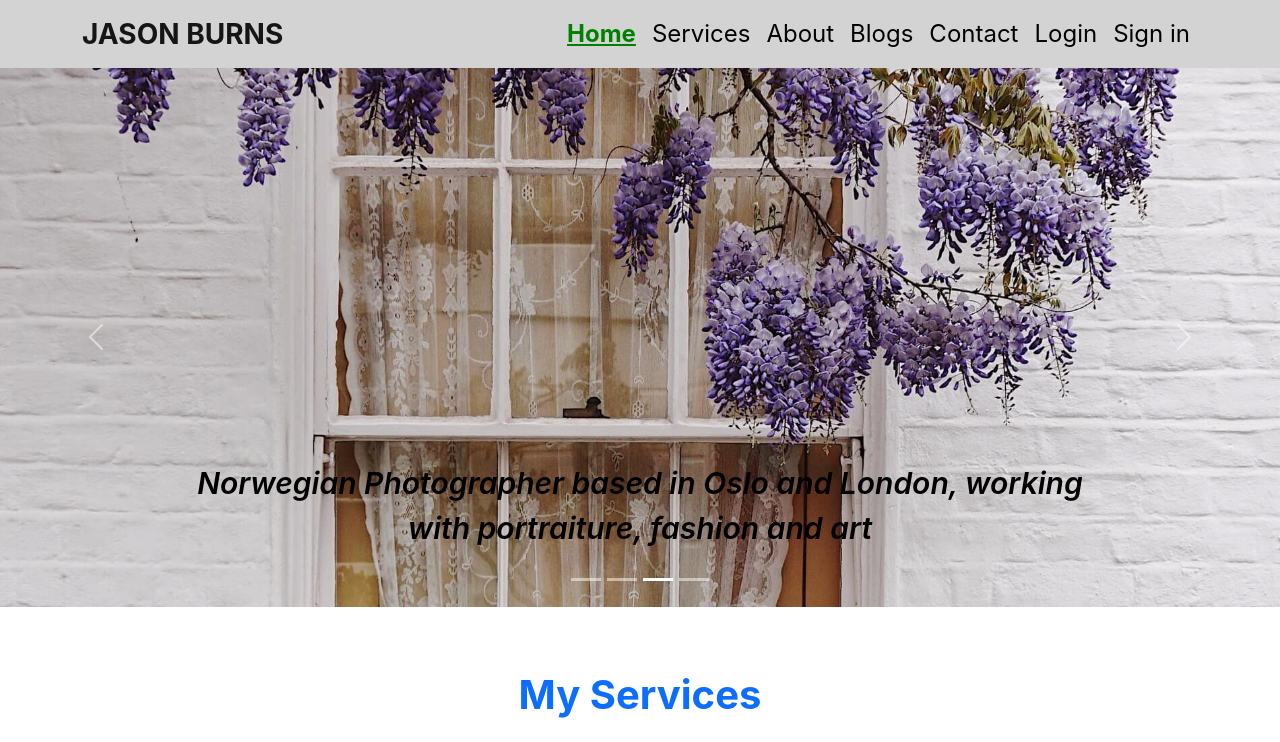
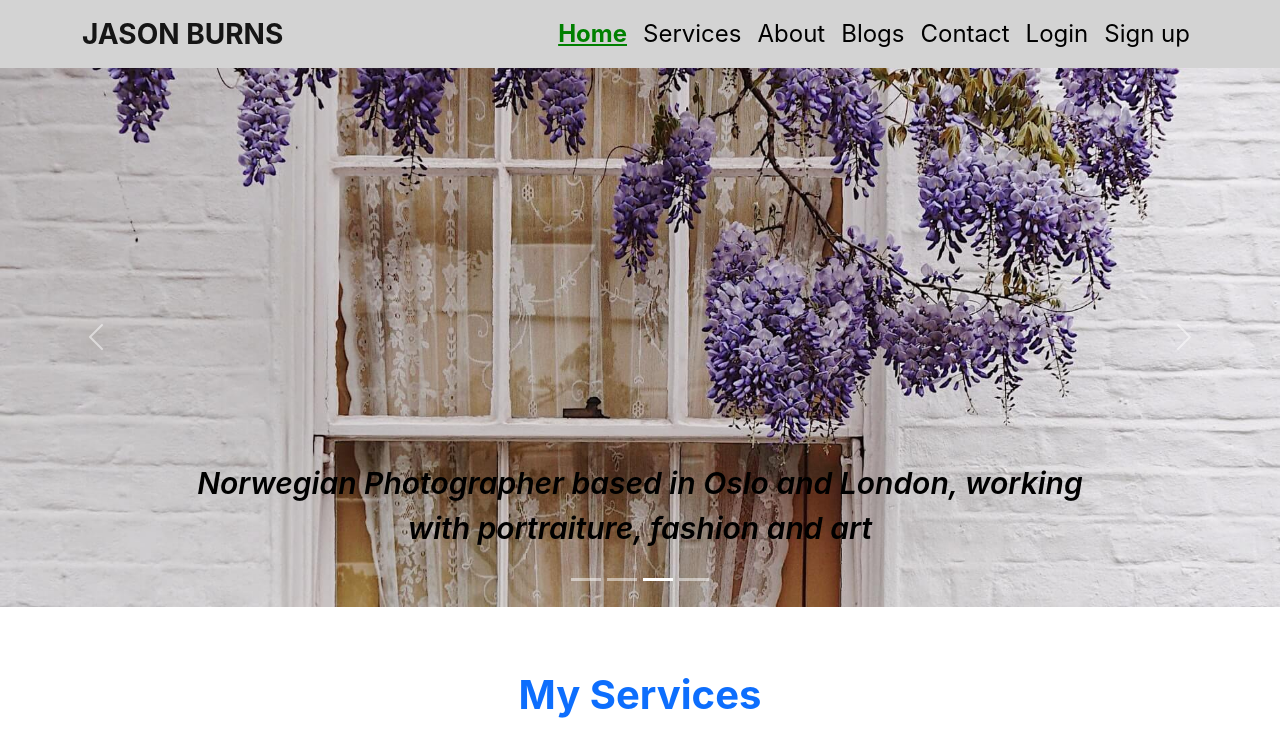
Before and after one commit to fabrazzak/Genius-photography-service, a React (Create React App) app: page / in a window 1280 px wide. Shown: the top 742 px of the page. Built offline with nearby package versions, Linux system fonts and the light colour scheme; no server answers.

Commit message:
header update

```diff
--- a/src/Pages/Share/Header/Header.js
+++ b/src/Pages/Share/Header/Header.js
@@ -37,7 +37,7 @@ const Header = () => {
 
                             : <>
                                 <Nav.Link as={CustomLink} to="login">Login</Nav.Link>
-                                 <Nav.Link as={CustomLink} to="signin">Sign in</Nav.Link>
+                                 <Nav.Link as={CustomLink} to="signin">Sign up</Nav.Link>
                                  </>
 
                         }
```
